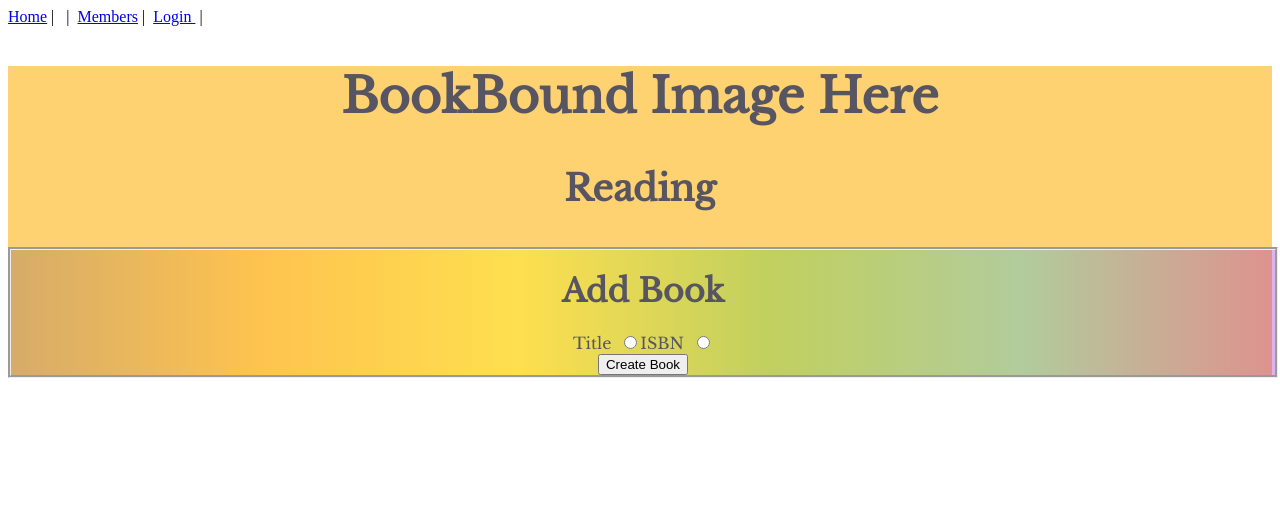
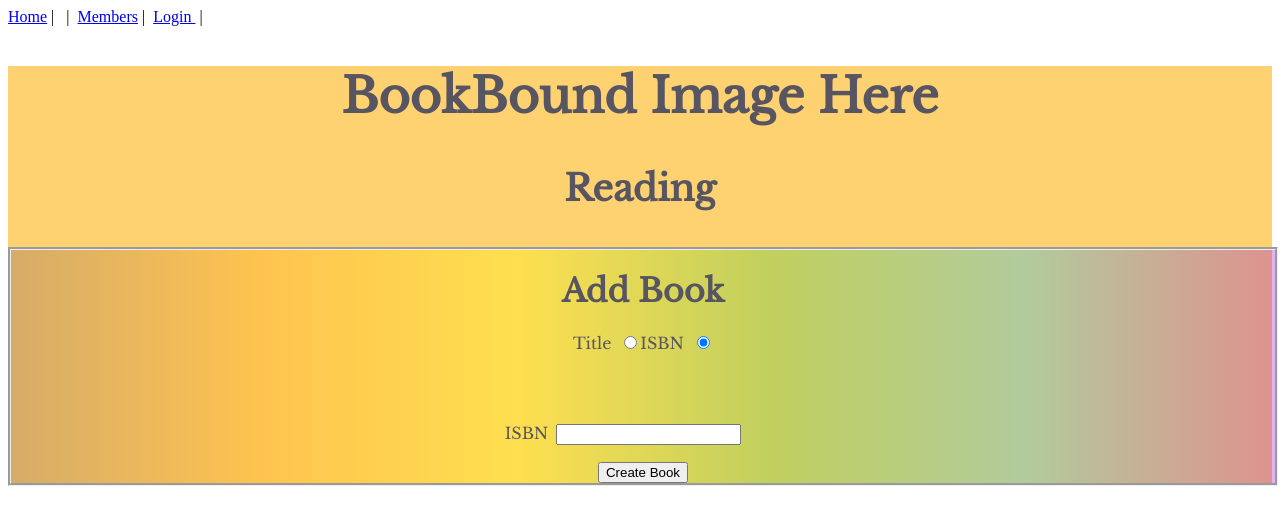
Before and after one commit to pratherb/TE-family-reading-final-capstone, a Vue app in the folder final-capstone/capstone/vue/: page /book in a window 1280 px wide. Shown: the top 524 px of the page. Built offline with nearby package versions, Linux system fonts and the light colour scheme.

Commit message:
fixed submit form

```diff
--- a/final-capstone/capstone/vue/src/components/AddBook.vue
+++ b/final-capstone/capstone/vue/src/components/AddBook.vue
@@ -3,25 +3,19 @@
     <div id="add" class="text-center">
       <form v-on:submit.prevent="addForm">
         <h1>Add Book</h1>
-       <div>
-         <label for ="title">Title</label>
-         <input type="radio" name="titleOrIsbn" id="title-button">
-        <label for ="isbn">ISBN</label>
-         <input type="radio" name="titleOrIsbn" id="isbn-button">
-      </div>
-        <div class="form-input-group" v-if="searchTitle">
+        <div>
           <label for="title">Title</label>
-          <input
-            type="text"
-            id="title"
-            v-model="book.title"/>
+          <input type="radio" name="titleOrIsbn" id="title-button" v-model="selectedOption" value="title" />
+          <label for="isbn">ISBN</label>
+          <input type="radio" name="titleOrIsbn" id="isbn-button" v-model="selectedOption" value="isbn" />
         </div>
-        <div class="form-input-group" v-if="searchIsbn">
-          <label for="isbn">ISBN</label>
-          <input
-            type="number"
-            id="isbn"
-            v-model="book.isbn"/>
+        <div class="form-input-group" v-if="selectedOption === 'title'">
+          <label for="title-input">Title</label>
+          <input type="text" id="title-input" v-model="book.title" />
+        </div>
+        <div class="form-input-group" v-if="selectedOption === 'isbn'">
+          <label for="isbn-input">ISBN</label>
+          <input type="number" id="isbn-input" v-model="book.isbn" />
         </div>
         <button type="submit">Create Book</button>
       </form>
@@ -30,14 +24,11 @@
 </template>
 
 <script>
-// import bookService from "../services/BookService";
-
 export default {
   name: "addbook",
   data() {
     return {
-      searchIsbn: false,
-      seachTitle: false,
+      selectedOption: "isbn",
       book: {
         title: "",
         isbn: "",
@@ -45,27 +36,12 @@ export default {
     };
   },
   methods: {
-    // addBook() {
-    //   const newBook = {
-    //     title: this.book.title,
-    //     isbn: this.book.isbn,
-    //   };
-    //   if (this.username != "") {
-    //     bookService.add(newBook).then((response) => {
-    //       if (response.status === 200) {
-    //         this.book = {
-    //           title: "",
-    //           isbn: "",
-    //         };
-    //         this.$router.push({path: "/members"});
-    //       }
-    //     });
-    //   }
-    // },
+    addForm() {
+      // Handle form submission
+    },
   },
 };
 </script>
 
 <style scoped>
-
 </style>
```
